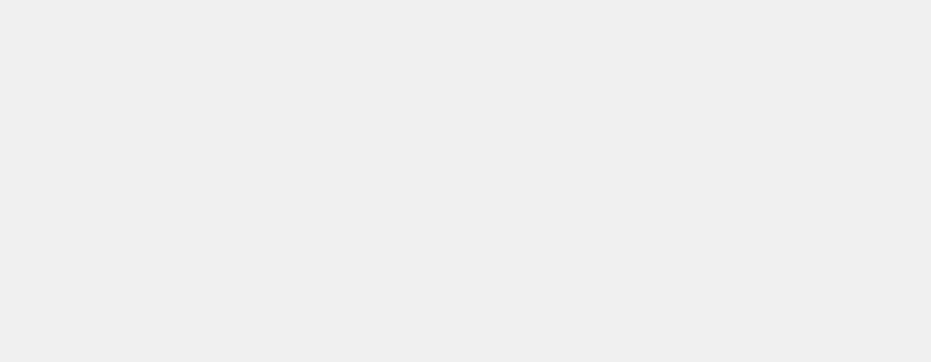
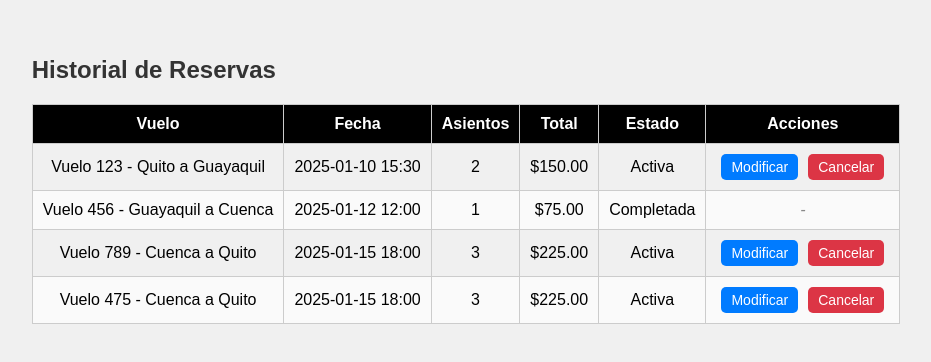
Before and after one commit to JaviFiallos/alquiler_vuelos_front, a React (Vite) app: page /client/reservations in a window 1280 px wide. Before the commit this address had no page. Shown: the part 210-572 px from the top of the page, without its empty margins (174-1105 px from the left). Built offline with nearby package versions, Linux system fonts and the light colour scheme.

Commit message:
Reservas cliente

```diff
--- a/package.json
+++ b/package.json
@@ -14,6 +14,7 @@
     "@emotion/styled": "^11.14.0",
     "@mui/material": "^6.3.1",
     "antd": "^5.22.7",
+    "axios": "^1.7.9",
     "dayjs": "^1.11.13",
     "moment": "^2.30.1",
     "react": "^18.3.1",
--- a/src/App.tsx
+++ b/src/App.tsx
@@ -3,6 +3,8 @@ import Login from "./login/login";
 import RegistroCliente from "./registro/registro";
 import ClientView from "./views/ClientView";
 import AdminDashboard from "./admin/AdminDashboard"; // Importa el nuevo contenedor del panel admin
+import ReservationHistory from "./client/ReservationHistory";
+
 
 function App() {
   return (
@@ -19,6 +21,10 @@ function App() {
 
         {/* Ruta para el panel de administración */}
         <Route path="/admin/*" element={<AdminDashboard />} />
+
+        {/* Ruta para el panel de reservas del cliente */}
+        <Route path="/client/reservations" element={<ReservationHistory />} />
+
       </Routes>
     </Router>
   );
--- /dev/null
+++ b/src/client/ReservationHistory.css
@@ -0,0 +1,62 @@
+.reservation-history {
+    padding: 20px;
+    font-family: Arial, sans-serif;
+}
+
+.title {
+    font-size: 24px;
+    font-weight: bold;
+    margin-bottom: 20px;
+}
+
+.reservations-table {
+    width: 100%;
+    border-collapse: collapse;
+}
+
+.reservations-table th,
+.reservations-table td {
+    border: 1px solid #ccc;
+    padding: 10px;
+    text-align: center;
+}
+
+.reservations-table th {
+    background-color: #000000;
+}
+
+.reservations-table tr:nth-child(even) {
+    background-color: #fafafa;
+}
+
+.btn {
+    padding: 5px 10px;
+    font-size: 14px;
+    margin: 0 5px;
+    border: none;
+    border-radius: 5px;
+    cursor: pointer;
+}
+
+.btn-modify {
+    background-color: #007bff;
+    color: white;
+}
+
+.btn-cancel {
+    background-color: #dc3545;
+    color: white;
+}
+
+.btn-modify:hover {
+    background-color: #0056b3;
+}
+
+.btn-cancel:hover {
+    background-color: #c82333;
+}
+
+.no-actions {
+    color: #888;
+    font-style: italic;
+}
--- /dev/null
+++ b/src/client/ReservationHistory.tsx
@@ -0,0 +1,234 @@
+//FUNCIONAL--------------------------------------------------------------------------------------
+
+// import React, { useEffect, useState } from "react";
+// import axios from "axios";
+// import "./ReservationHistory.css";
+
+// interface Reservation {
+//     id: number;
+//     flight: string;
+//     date: string;
+//     seats: number;
+//     status: string; // "completed" o "active"
+//     total: number;
+// }
+
+// const ReservationHistory: React.FC = () => {
+//     const [reservations, setReservations] = useState<Reservation[]>([]);
+
+//     useEffect(() => {
+//         // Llamada al backend para cargar las reservas del cliente
+//         axios.get("/api/client/reservations").then((response) => {
+//             setReservations(response.data);
+//         });
+//     }, []);
+
+//     // Manejar la cancelación de una reserva
+//     const handleCancel = (id: number) => {
+//         if (confirm("¿Está seguro de que desea cancelar esta reserva?")) {
+//             axios.delete(`/api/client/reservations/${id}`).then(() => {
+//                 setReservations((prev) => prev.filter((res) => res.id !== id));
+//             });
+//         }
+//     };
+
+//     // Manejar la modificación de una reserva
+//     const handleModify = (id: number) => {
+//         const newSeats = prompt("Ingrese la nueva cantidad de asientos:");
+//         if (newSeats && parseInt(newSeats) > 0) {
+//             axios.put(`/api/client/reservations/${id}`, { seats: parseInt(newSeats) }).then(() => {
+//                 setReservations((prev) =>
+//                     prev.map((res) =>
+//                         res.id === id ? { ...res, seats: parseInt(newSeats), total: res.total / res.seats * parseInt(newSeats) } : res
+//                     )
+//                 );
+//             });
+//         }
+//     };
+
+//     return (
+//         <div className="reservation-history">
+//             <h2 className="title">Historial de Reservas</h2>
+//             <table className="reservations-table">
+//                 <thead>
+//                     <tr>
+//                         <th>Vuelo</th>
+//                         <th>Fecha</th>
+//                         <th>Asientos</th>
+//                         <th>Total</th>
+//                         <th>Estado</th>
+//                         <th>Acciones</th>
+//                     </tr>
+//                 </thead>
+//                 <tbody>
+//                     {reservations.map((reservation) => (
+//                         <tr key={reservation.id}>
+//                             <td>{reservation.flight}</td>
+//                             <td>{reservation.date}</td>
+//                             <td>{reservation.seats}</td>
+//                             <td>${reservation.total.toFixed(2)}</td>
+//                             <td>{reservation.status === "completed" ? "Completada" : "Activa"}</td>
+//                             <td>
+//                                 {reservation.status === "active" && (
+//                                     <>
+//                                         <button
+//                                             className="btn btn-modify"
+//                                             onClick={() => handleModify(reservation.id)}
+//                                         >
+//                                             Modificar
+//                                         </button>
+//                                         <button
+//                                             className="btn btn-cancel"
+//                                             onClick={() => handleCancel(reservation.id)}
+//                                         >
+//                                             Cancelar
+//                                         </button>
+//                                     </>
+//                                 )}
+//                                 {reservation.status === "completed" && (
+//                                     <span className="no-actions">-</span>
+//                                 )}
+//                             </td>
+//                         </tr>
+//                     ))}
+//                 </tbody>
+//             </table>
+//         </div>
+//     );
+// };
+
+// export default ReservationHistory;
+
+
+
+
+
+
+//DATOS SIMULADOS--------------------------------------------------------------------------------------
+
+import React, { useEffect, useState } from "react";
+import "./ReservationHistory.css";
+
+interface Reservation {
+    id: number;
+    flight: string;
+    date: string;
+    seats: number;
+    status: string; // "completed" o "active"
+    total: number;
+}
+
+const ReservationHistory: React.FC = () => {
+    const [reservations, setReservations] = useState<Reservation[]>([]);
+
+    useEffect(() => {
+        // Datos simulados
+        const mockData: Reservation[] = [
+            {
+                id: 1,
+                flight: "Vuelo 123 - Quito a Guayaquil",
+                date: "2025-01-10 15:30",
+                seats: 2,
+                status: "active",
+                total: 150.0,
+            },
+            {
+                id: 2,
+                flight: "Vuelo 456 - Guayaquil a Cuenca",
+                date: "2025-01-12 12:00",
+                seats: 1,
+                status: "completed",
+                total: 75.0,
+            },
+            {
+                id: 3,
+                flight: "Vuelo 789 - Cuenca a Quito",
+                date: "2025-01-15 18:00",
+                seats: 3,
+                status: "active",
+                total: 225.0,
+            },
+            {
+                id: 4,
+                flight: "Vuelo 475 - Cuenca a Quito",
+                date: "2025-01-15 18:00",
+                seats: 3,
+                status: "active",
+                total: 225.0,
+            },
+        ];
+
+        setReservations(mockData);
+    }, []);
+
+    const handleCancel = (id: number) => {
+        if (confirm("¿Está seguro de que desea cancelar esta reserva?")) {
+            setReservations((prev) => prev.filter((res) => res.id !== id));
+        }
+    };
+
+    const handleModify = (id: number) => {
+        const newSeats = prompt("Ingrese la nueva cantidad de asientos:");
+        if (newSeats && parseInt(newSeats) > 0) {
+            setReservations((prev) =>
+                prev.map((res) =>
+                    res.id === id
+                        ? { ...res, seats: parseInt(newSeats), total: res.total / res.seats * parseInt(newSeats) }
+                        : res
+                )
+            );
+        }
+    };
+
+    return (
+        <div className="reservation-history">
+            <h2 className="title">Historial de Reservas</h2>
+            <table className="reservations-table">
+                <thead>
+                    <tr>
+                        <th>Vuelo</th>
+                        <th>Fecha</th>
+                        <th>Asientos</th>
+                        <th>Total</th>
+                        <th>Estado</th>
+                        <th>Acciones</th>
+                    </tr>
+                </thead>
+                <tbody>
+                    {reservations.map((reservation) => (
+                        <tr key={reservation.id}>
+                            <td>{reservation.flight}</td>
+                            <td>{reservation.date}</td>
+                            <td>{reservation.seats}</td>
+                            <td>${reservation.total.toFixed(2)}</td>
+                            <td>{reservation.status === "completed" ? "Completada" : "Activa"}</td>
+                            <td>
+                                {reservation.status === "active" && (
+                                    <>
+                                        <button
+                                            className="btn btn-modify"
+                                            onClick={() => handleModify(reservation.id)}
+                                        >
+                                            Modificar
+                                        </button>
+                                        <button
+                                            className="btn btn-cancel"
+                                            onClick={() => handleCancel(reservation.id)}
+                                        >
+                                            Cancelar
+                                        </button>
+                                    </>
+                                )}
+                                {reservation.status === "completed" && (
+                                    <span className="no-actions">-</span>
+                                )}
+                            </td>
+                        </tr>
+                    ))}
+                </tbody>
+            </table>
+        </div>
+    );
+};
+
+export default ReservationHistory;
```
Also changed, not shown: 1 other file (tests, documents, lock files or other folders).
